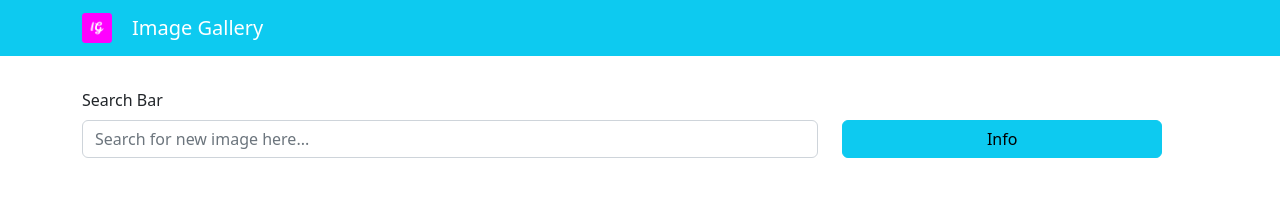
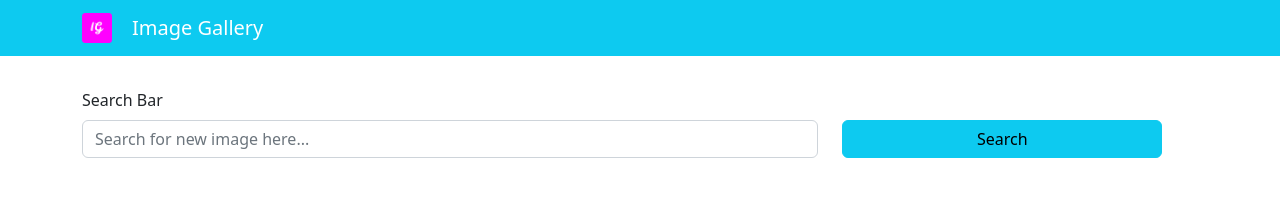
Before and after one commit to JoaoZati/image_search_app, a React (Create React App) app in the folder frontend/: page / in a window 1280 px wide. Shown: the top 210 px of the page. Built offline with nearby package versions, Linux system fonts and the light colour scheme.

Commit message:
Adicionando search bar  no form

```diff
--- a/frontend/src/components/Search.js
+++ b/frontend/src/components/Search.js
@@ -1,11 +1,17 @@
-import React from 'react';
+import React, { Component } from 'react';
 import { Container, Row, Col, Button } from 'react-bootstrap';
 
 import Form from 'react-bootstrap/Form';
 
-function FormTextExample() {
+const searchStyle = {
+    width: '90%'
+}
+
+
+class CustomForm extends Component {
+    render() {
         return (
-        <>
+            <Form onSubmit={alert('Form submitted!')} id="image-form">
                 <Form.Label htmlFor="inputPassword5">
                     Search Bar
                 </Form.Label>
@@ -19,8 +25,9 @@ function FormTextExample() {
                     Your password must be 8-20 characters long, contain letters and numbers,
                     and must not contain spaces, special characters, or emoji.
                 </Form.Text> */}
-        </>
+            </Form>
         );
+    }
 }
 
 function Search() {
@@ -28,10 +35,10 @@ function Search() {
         <Container style = {{ marginTop: '2em'}}>
             <Row className="align-items-end">
                 <Col xs={8}>
-                    {FormTextExample()}
+                    <CustomForm />
                 </Col>
             <Col xs={4} >
-                    <Button variant="info" style={{ width: '90%' }}>Info</Button>{' '}
+                    <Button form="image-form" type="submit" variant="info" style={searchStyle}>Search</Button>{' '}
                 </Col>
             </Row>
         </Container>
```
Lines whose indentation alone changed are shown as unchanged.
